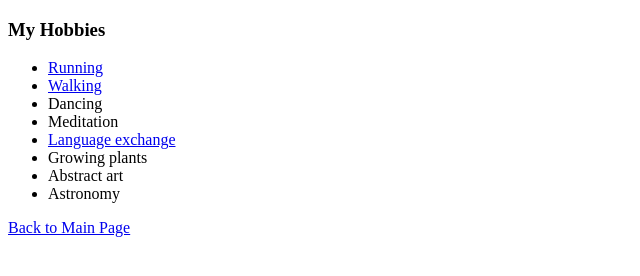
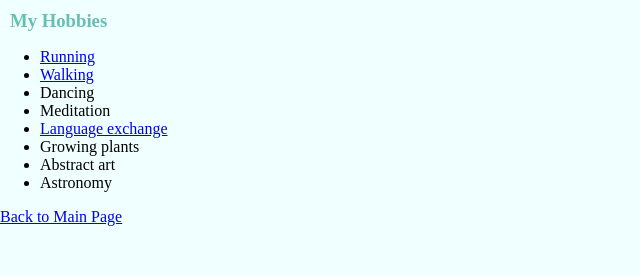
Before and after one commit to Vladislav-Kazantsev/cv, a plain HTML site: page hobbies.html in a window 1280 px wide. Shown: the whole page, without its empty margins (0-640 px from the left). Drawn offline with Linux system fonts and the light colour scheme.

Commit message:
Change stylesheet link

```diff
--- a/hobbies.html
+++ b/hobbies.html
@@ -1,10 +1,12 @@
 <!DOCTYPE html>
 <html lang="en" dir="ltr">
+
 <head>
   <meta charset="utf-8">
   <title>My Hobbies</title>
-    <link rel="stylesheet" type="text/css" href="index.css">
+  <link rel="stylesheet" type="text/css" href="css/styles.css">
 </head>
+
 <body>
 
   <h3>My Hobbies</h3>
@@ -21,4 +23,5 @@
 
   <a href="index.html">Back to Main Page</a>
 </body>
+
 </html>
```
Lines whose indentation alone changed are shown as unchanged.
